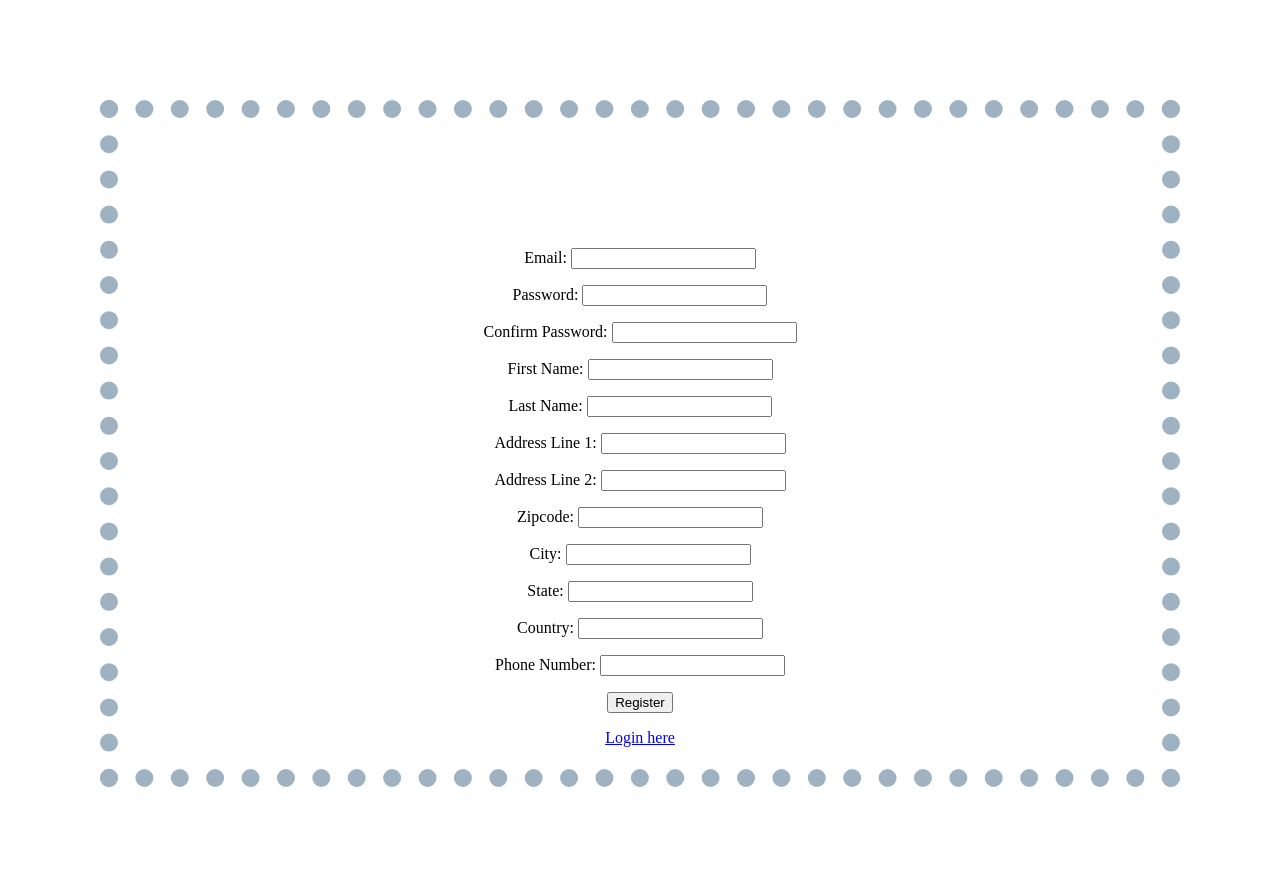
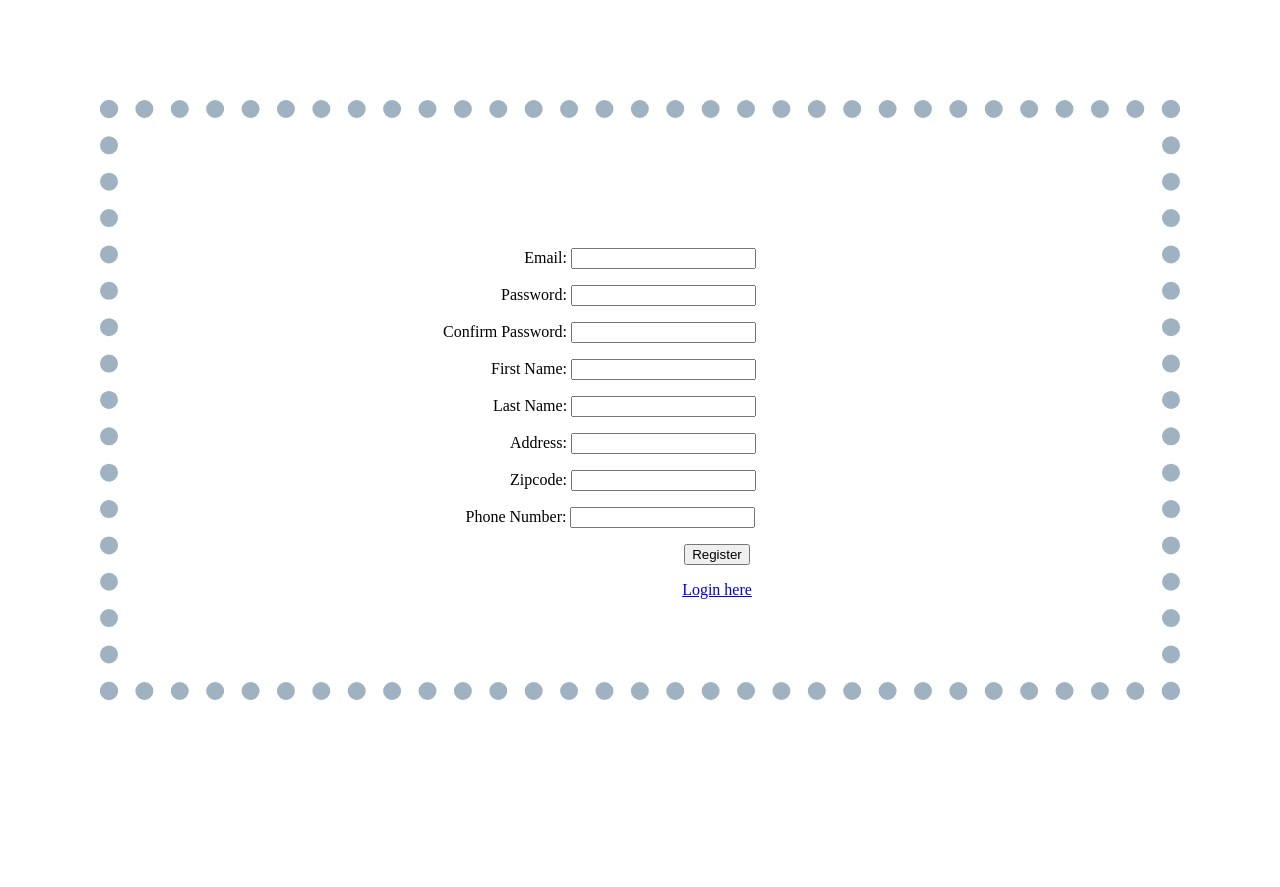
Before and after one commit to swamhtettun/OOPP, a Flask app: page /registerationForm/ in a window 1280 px wide. After the commit the page ends 700 px from the top, so only its background shows below. Run offline with Flask 2, Linux system fonts and the light colour scheme.

Commit message:
added class for css

```diff
--- a/templates/login.html
+++ b/templates/login.html
@@ -12,9 +12,9 @@
 <p> {{error}} </p>
 <form action="/login/" method="POST">
 	<p>Email: <input type="text" name="email"></p>
-	<p>Password: <input type="password" name="password"></p>
-	<p><input type="submit"></p>
-	<a href="/registerationForm/">Register here</a>
+	<p class="password">Password: <input type="password" name="password"></p>
+	<p class="submit"><input type="submit"></p>
+	<p class="here"><a href="/registerationForm/">Register here</a></p>
 </form>
 </body>
 </html>
--- a/templates/register.html
+++ b/templates/register.html
@@ -7,25 +7,21 @@
 </head>
 <body>
 <form action="/register/" method="POST" onsubmit="return validate()">
-    <p>Email: <input type="email" name="email"></p>
+    <p class="email">Email: <input type="email" name="email"></p>
 
-    <P>Password: <input type="password" name="password" id="password" required></p>
+    <p class="password">Password: <input type="password" name="password" id="password" required></p>
 
-    <p>Confirm Password: <input type="password" name="cpassword" id="cpassword"></p>
+    <p class="cpassword">Confirm Password: <input type="password" name="cpassword" id="cpassword"></p>
 
-    <p>First Name: <input type="text" name="firstName"></p>
-    <p>Last Name: <input type="text" name="lastName"></p>
-    <p>Address Line 1: <input type="text" name="address1"></p>
-    <p>Address Line 2: <input type="text" name="address2"></p>
-    <p>Zipcode: <input type="text" name="zipcode"></p>
-    <p>City: <input type="text" name="city"></p>
-    <p>State: <input type="text" name="state"></p>
-    <p>Country: <input type="text" name="country"></p>
-    <p>Phone Number: <input type="text" name="phone"></p>
+    <p class="firstName">First Name: <input type="text" name="firstName"></p>
+    <p class="lastName">Last Name: <input type="text" name="lastName"></p>
+    <p class="address">Address: <input type="text" name="address"></p>
+    <p class="zipcode">Zipcode: <input type="text" name="zipcode"></p>
+    <p class="phone">Phone Number: <input type="text" name="phone"></p>
 
-    <p><input type="submit" value="Register"></p>
+    <p class="submit"><input type="submit" value="Register"></p>
 
-    <a href="/loginForm/">Login here</a>
+    <p class="here"><a href="/loginForm/">Login here</a></p>
 </form>
 </body>
 </html>
```
Also changed, not shown: templates/changePassword.html (+5 -5 lines), templates/displayCategory.html (+9 -1 lines), templates/editProfile.html (+8 -12 lines).
